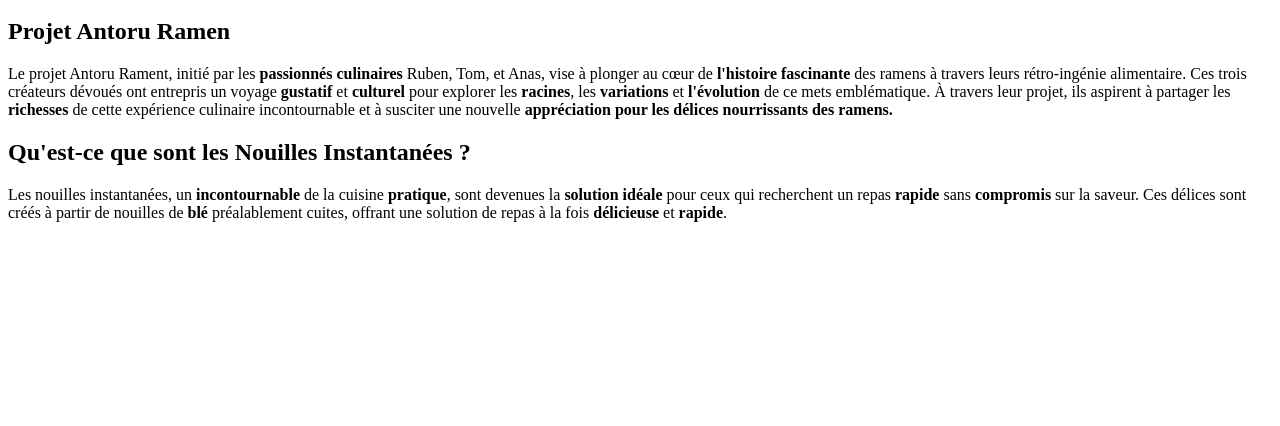
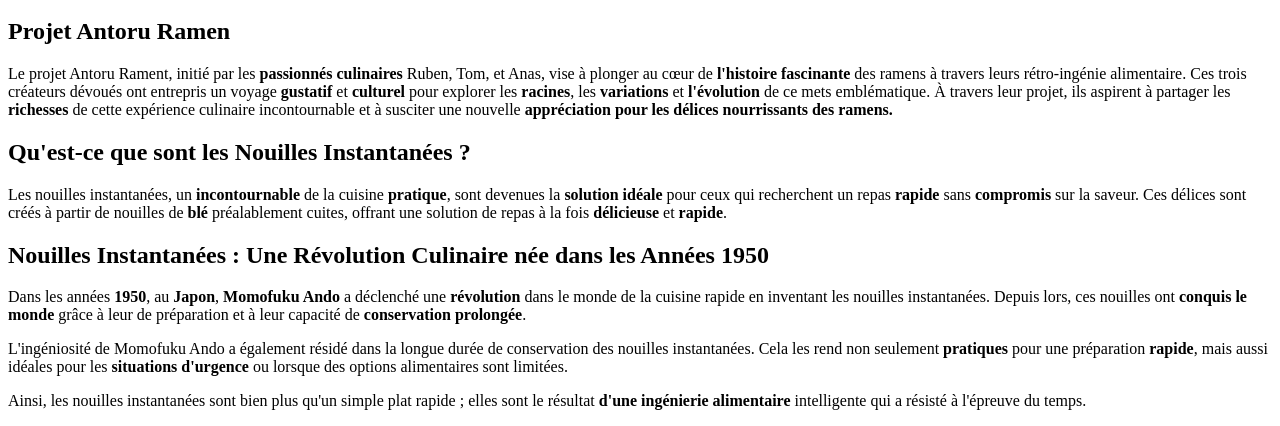
Before and after one commit to RubenLawen/antoru.github.io, a plain HTML site: page index.html in a window 1280 px wide. Shown: the part 918-1344 px from the top of the page. Before the commit the page ends 1156 px from the top, so only its background shows below. Drawn offline with Linux system fonts and the light colour scheme.

Commit message:
ajout de la section histoire

```diff
--- a/index.html
+++ b/index.html
@@ -56,6 +56,36 @@
         </p>
       </section>
 
+      <section id="histoire">
+        <h2>
+          Nouilles Instantanées : Une Révolution Culinaire née dans les Années
+          1950
+        </h2>
+        <p>
+          Dans les années <strong>1950</strong>, au <strong>Japon</strong>,
+          <strong>Momofuku Ando</strong> a déclenché une
+          <strong>révolution</strong> dans le monde de la cuisine rapide en
+          inventant les nouilles instantanées. Depuis lors, ces nouilles ont
+          <strong>conquis le monde</strong>
+          grâce à leur de préparation et à leur capacité de
+          <strong>conservation prolongée</strong>.
+        </p>
+        <p>
+          L'ingéniosité de Momofuku Ando a également résidé dans la longue durée
+          de conservation des nouilles instantanées. Cela les rend non seulement
+          <strong>pratiques</strong> pour une préparation
+          <strong>rapide</strong>, mais aussi idéales pour les
+          <strong>situations d'urgence</strong> ou lorsque des options
+          alimentaires sont limitées.
+        </p>
+        <p>
+          Ainsi, les nouilles instantanées sont bien plus qu'un simple plat
+          rapide ; elles sont le résultat
+          <strong>d'une ingénierie alimentaire</strong>
+          intelligente qui a résisté à l'épreuve du temps.
+        </p>
+      </section>
+
     </main>
 
     <script src="js/app.js"></script>
```
